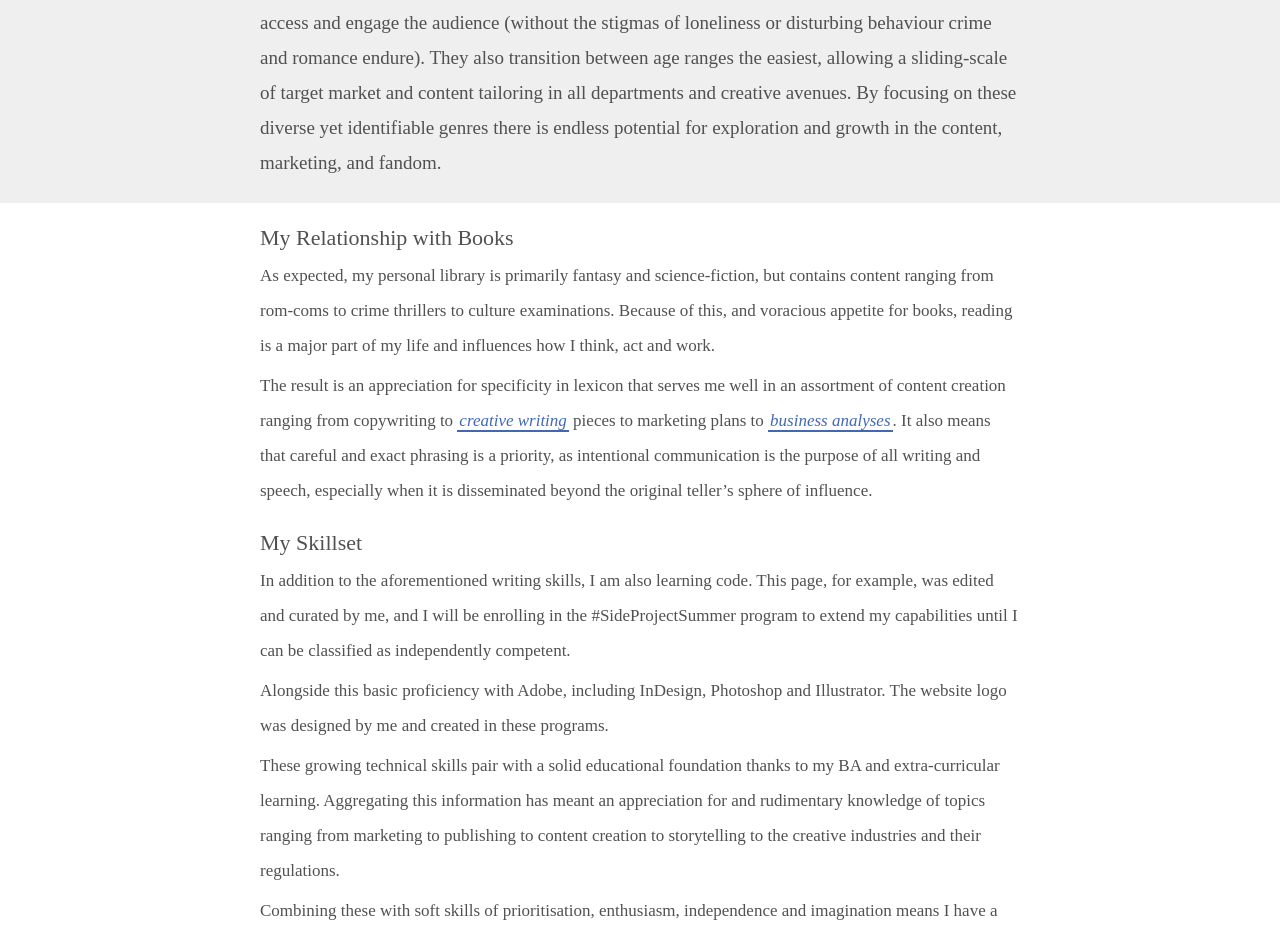
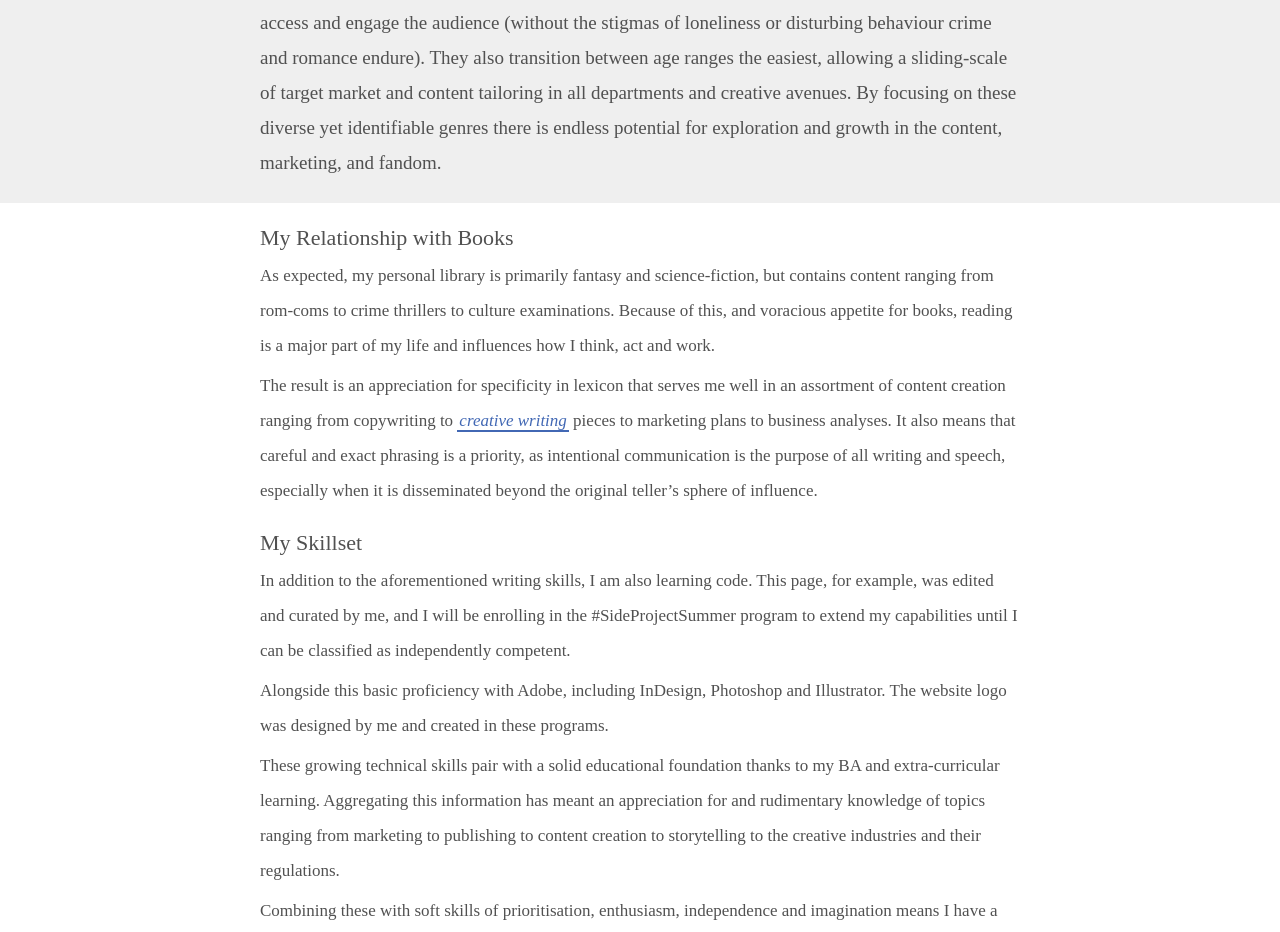
Before and after one commit to DragonLibrary/BookBlog, a Jekyll site: the page aboutme/index.html, which Jekyll copies as it is, in a window 1280 px wide. Shown: the part 857-1789 px from the top of the page. Built offline with Jekyll 4.4.1, drawn with Linux system fonts in a browser that asks for light colours.

Commit message:
Update index.html

```diff
--- a/aboutme/index.html
+++ b/aboutme/index.html
@@ -58,7 +58,7 @@
 
 <div class="info_text">
 	<p>As expected, my personal library is primarily fantasy and science-fiction, but contains content ranging from rom-coms to crime thrillers to culture examinations. Because of this, and voracious appetite for books, reading is a major part of my life and influences how I think, act and work.</p>
-	<p>The result is an appreciation for specificity in lexicon that serves me well in an assortment of content creation ranging from copywriting to <a class="fact_link" href="https://library-of-spilt-ink.netlify.app/2021/10/27/the-witchs-changeling-a-short-story/" target="blank"><i>creative writing</i></a> pieces to marketing plans to <a class="fact_link" href src=<"aboutme/Guppy Books- Revised For Website.pdf"><i>business analyses</i></a>. It also means that careful and exact phrasing is a priority, as intentional communication is the purpose of all writing and speech, especially when it is disseminated beyond the original teller’s sphere of influence.</p>
+	<p>The result is an appreciation for specificity in lexicon that serves me well in an assortment of content creation ranging from copywriting to <a class="fact_link" href="https://library-of-spilt-ink.netlify.app/2021/10/27/the-witchs-changeling-a-short-story/" target="blank"><i>creative writing</i></a> pieces to marketing plans to business analyses. It also means that careful and exact phrasing is a priority, as intentional communication is the purpose of all writing and speech, especially when it is disseminated beyond the original teller’s sphere of influence.</p>
 
 	</div>
 
```
